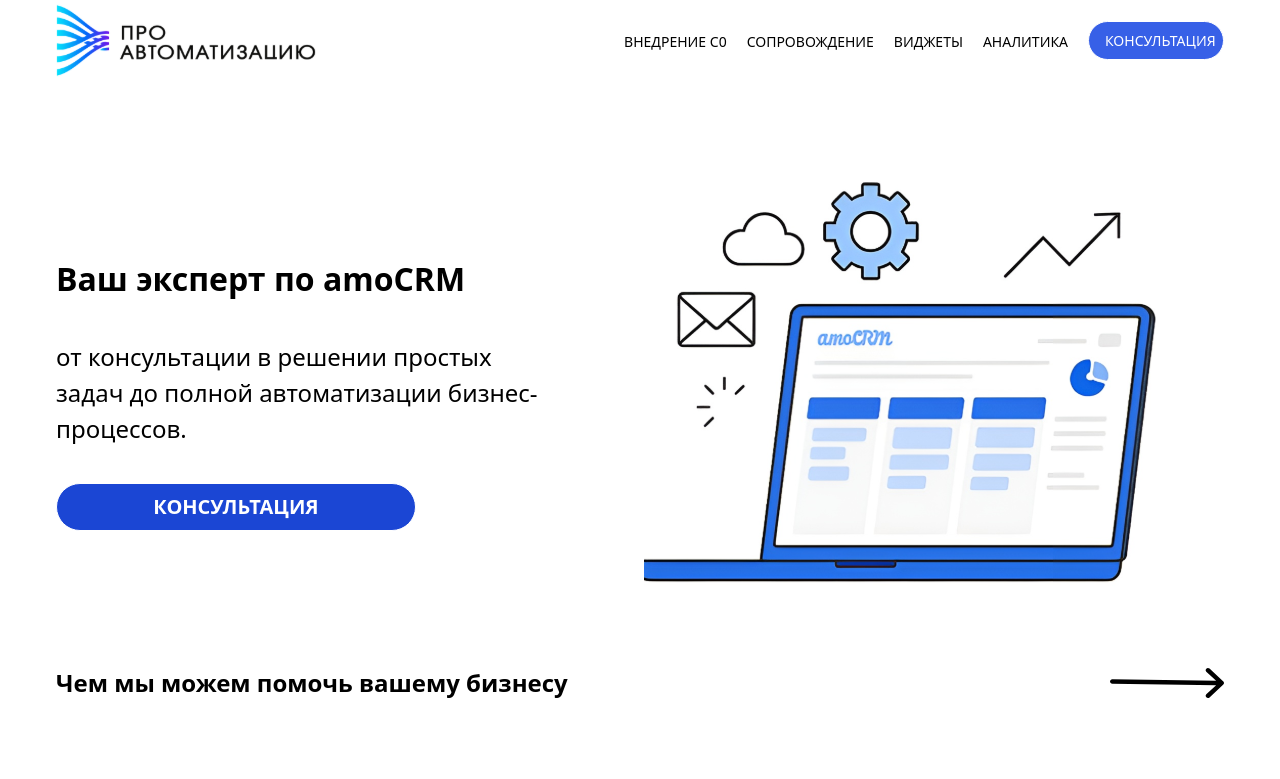
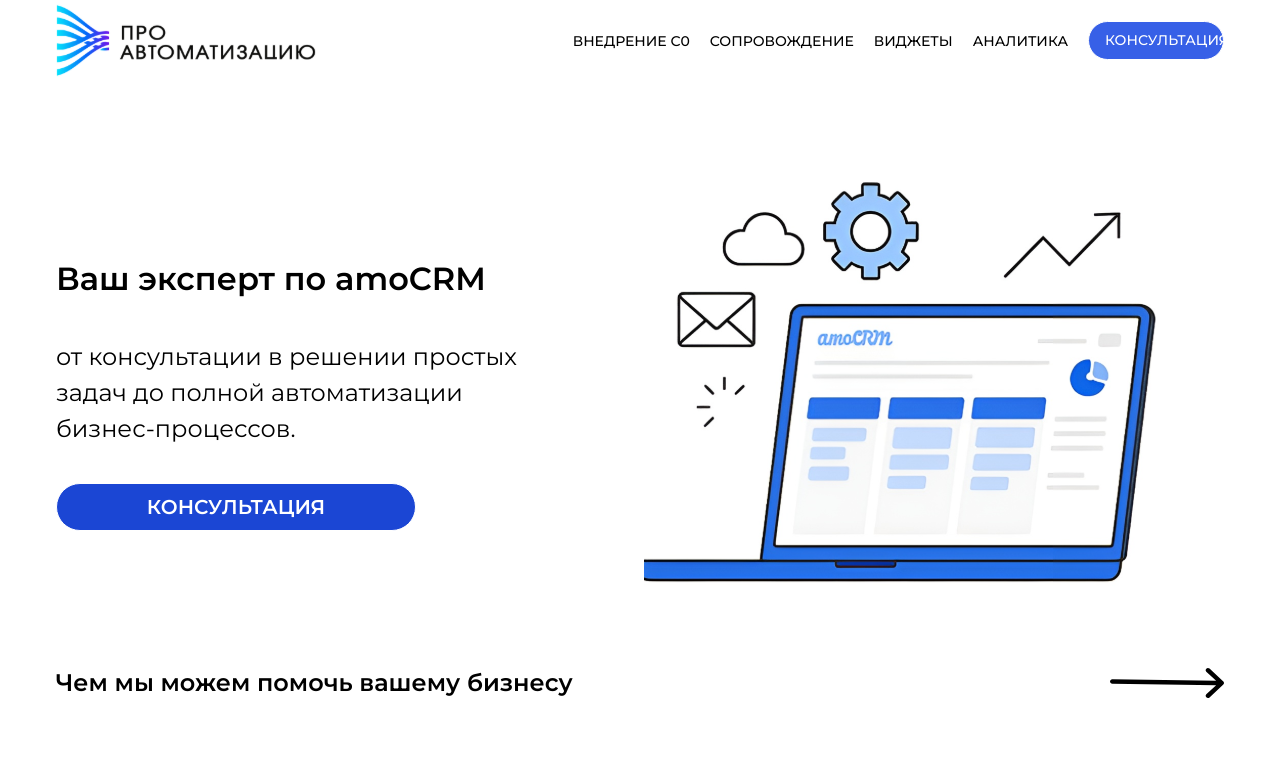
Before and after one commit to DFimp/landing_pro_automatization, a Next.js app: page / in a window 1280 px wide. Shown: the top 779 px of the page. Built offline with nearby package versions, Linux system fonts and the light colour scheme.

Commit message:
fix style font family

```diff
--- a/src/app/globals.css
+++ b/src/app/globals.css
@@ -8,6 +8,7 @@
 
 body {
     overflow-x: hidden;
+    font-family: var(--font-montserrat), sans-serif;
 }
 
 @theme {
```
